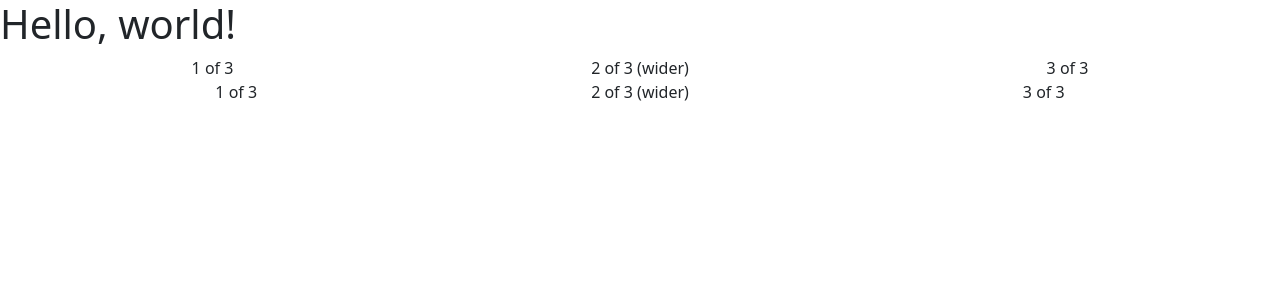
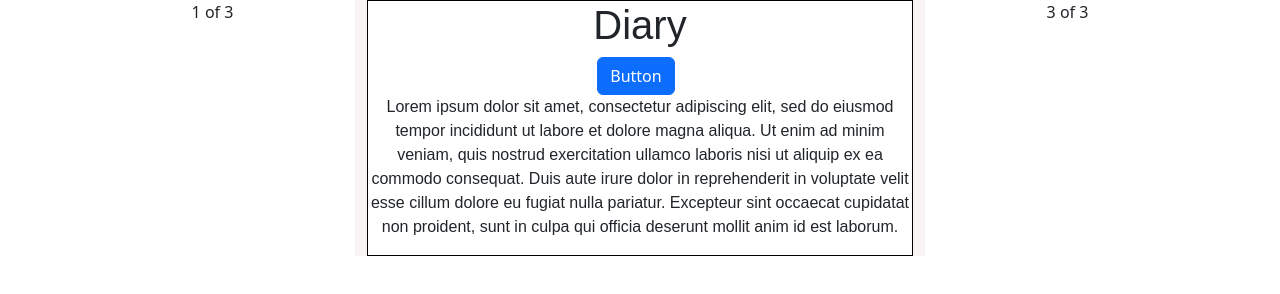
Before and after one commit to jasonxanthakis/bridget-jones-diary, a plain HTML site: page website/index.html in a window 1280 px wide. Drawn offline with nearby package versions, Linux system fonts and the light colour scheme.

Commit message:
Working on HTML Boostrap design + CSS

```diff
--- a/website/index.html
+++ b/website/index.html
@@ -5,33 +5,30 @@
     <meta name="viewport" content="width=device-width, initial-scale=1">
     <title>Bridget Jones's Diary</title>
     <link href="https://cdn.jsdelivr.net/npm/bootstrap@5.3.7/dist/css/bootstrap.min.css" rel="stylesheet" integrity="sha384-LN+7fdVzj6u52u30Kp6M/trliBMCMKTyK833zpbD+pXdCLuTusPj697FH4R/5mcr" crossorigin="anonymous">
+    <link rel="stylesheet" href="style.css">
   </head>
   <body>
-    <h1>Hello, world!</h1>
+    <main>
         <div class="container text-center">
             <div class="row">
                 <div class="col">
                     1 of 3
                 </div>
                 <div class="col-6">
-      2 of 3 (wider)
-    </div>
-    <div class="col">
-      3 of 3
+                    <div class="col content-container">
+                        <h1>Diary</h1>
+                        <button class="btn btn-primary me-md-2" type="button">Button</button>
+                        <div class="d-grid gap-2 d-md-flex justify-content-md-end">
+                            <p>Lorem ipsum dolor sit amet, consectetur adipiscing elit, sed do eiusmod tempor incididunt ut labore et dolore magna aliqua. Ut enim ad minim veniam, quis nostrud exercitation ullamco laboris nisi ut aliquip ex ea commodo consequat. Duis aute irure dolor in reprehenderit in voluptate velit esse cillum dolore eu fugiat nulla pariatur. Excepteur sint occaecat cupidatat non proident, sunt in culpa qui officia deserunt mollit anim id est laborum.</p>
                         </div>
                     </div>
-  <div class="row">
-    <div class="col">
-      1 of 3
-    </div>
-    <div class="col-5">
-      2 of 3 (wider)
                 </div>
                 <div class="col">
                     3 of 3
                 </div>
             </div>
         </div>
+    </main>
     <script src="https://cdn.jsdelivr.net/npm/bootstrap@5.3.7/dist/js/bootstrap.bundle.min.js" integrity="sha384-ndDqU0Gzau9qJ1lfW4pNLlhNTkCfHzAVBReH9diLvGRem5+R9g2FzA8ZGN954O5Q" crossorigin="anonymous"></script>
   </body>
 </html>
--- a/website/style.css
+++ b/website/style.css
@@ -0,0 +1,12 @@
+.col-6 {
+    background-color: rgb(250, 245, 245);
+}
+
+h1, p {
+    font-family: Arial, Helvetica, sans-serif;
+}
+
+.content-container {
+    background-color: white;
+    border: 1px solid black;
+}
```
Lines whose indentation alone changed are shown as unchanged.
